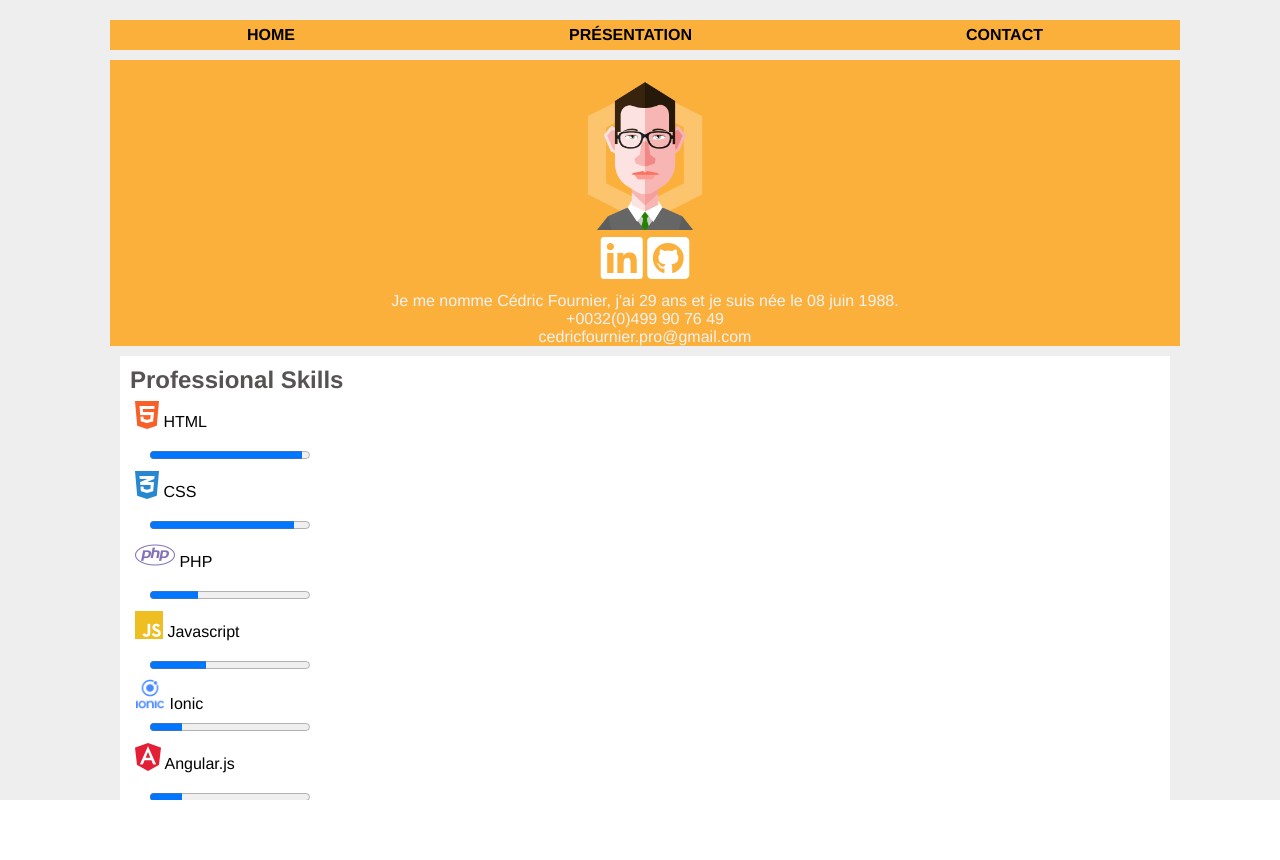
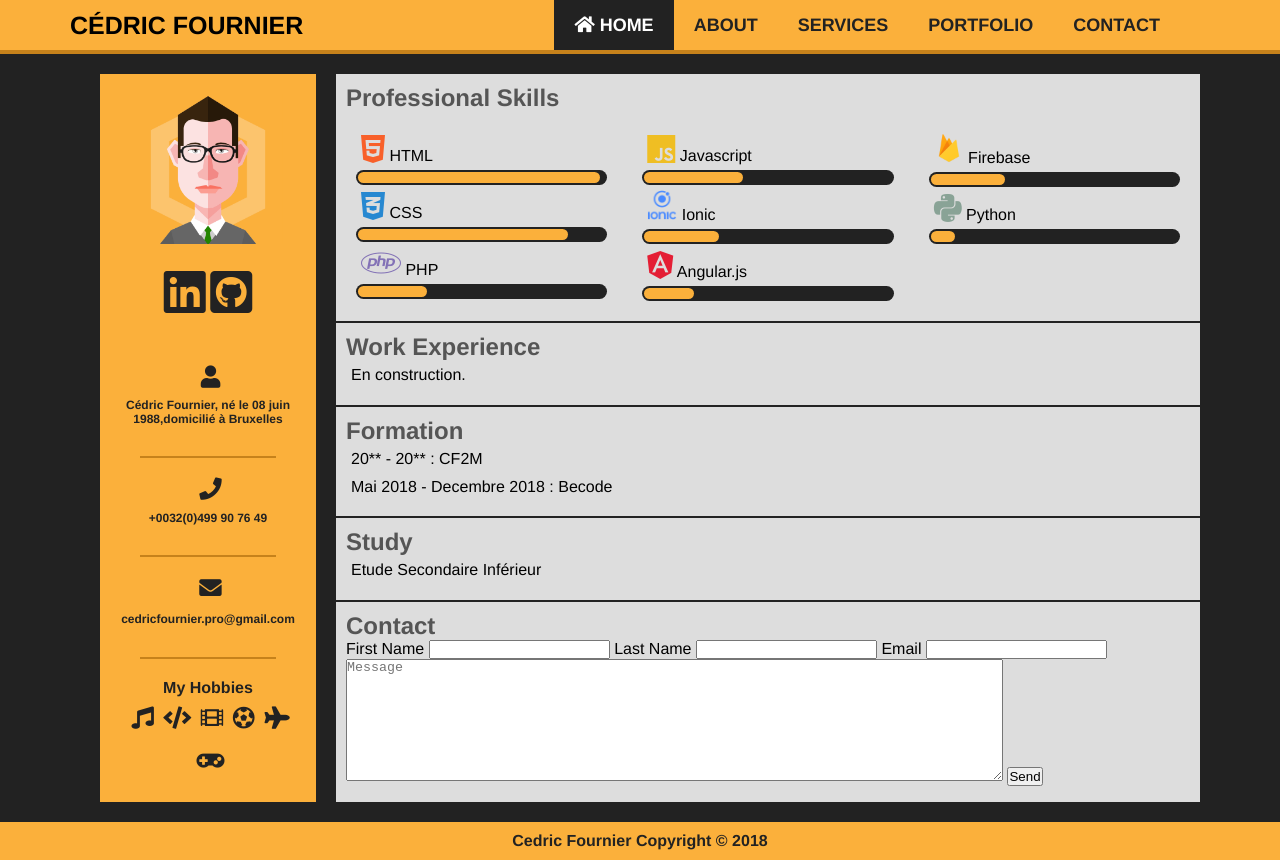
Before and after one commit to Cedric-Fournier/Becode-CV-C-Fournier, a plain HTML site: page index.html in a window 1280 px wide. Before the commit the page ends 800 px from the top, so only its background shows below. Drawn offline with nearby package versions, Linux system fonts and the light colour scheme.

Commit message:
26-05-18 19:07

```diff
--- a/Assets/CSS/style.css
+++ b/Assets/CSS/style.css
@@ -1,5 +1,5 @@
 /*----------------------------
-General
+    General All browser
 -----------------------------*/
 
 html {
@@ -14,7 +14,7 @@ html {
 html,body {
   display: block;
   height: 100%; width: 100%;
-  overflow: auto;
+  overflow: none;
 }
 
 ul,li,a {
@@ -25,74 +25,284 @@ ul,li,a {
 
 
 /*----------------------------
-Template
+    Progress Bar
+-----------------------------*/
+
+.progress {
+    background: #222;
+    border-radius: 13px;
+    height: 15px;
+    width: 100%;
+    padding: 2px;
+}
+
+.pHTML:after {
+    content: '';
+    display: block;
+    background: #fbb03b;
+    width: 98%;
+    height: 100%;
+    border-radius: 8px;
+}
+
+.pCSS:after {
+    content: '';
+    display: block;
+    background: #fbb03b;
+    width: 85%;
+    height: 100%;
+    border-radius: 9px;
+}
+
+.pPHP:after {
+    content: '';
+    display: block;
+    background: #fbb03b;
+    width: 28%;
+    height: 100%;
+    border-radius: 9px;
+}
+
+.pJAVASCRIPT:after {
+    content: '';
+    display: block;
+    background: #fbb03b;
+    width: 40%;
+    height: 100%;
+    border-radius: 9px;
+}
+
+.pIONIC:after {
+    content: '';
+    display: block;
+    background: #fbb03b;
+    width: 30%;
+    height: 100%;
+    border-radius: 9px;
+}
+
+.pANGULAR:after {
+    content: '';
+    display: block;
+    background: #fbb03b;
+    width: 20%;
+    height: 100%;
+    border-radius: 9px;
+}
+
+.pFIREBASE:after {
+    content: '';
+    display: block;
+    background: #fbb03b;
+    width: 30%;
+    height: 100%;
+    border-radius: 9px;
+}
+
+.pPYTHON:after {
+    content: '';
+    display: block;
+    background: #fbb03b;
+    width: 10%;
+    height: 100%;
+    border-radius: 9px;
+}
+
+/*----------------------------
+    HEADER & MENU
+-----------------------------*/
+header {
+}
+
+.menu {
+  /* background-color: #fbb03b; */
+  width: 100%;
+  top: 0;
+	overflow: hidden;
+  border-bottom: 4px solid #c6821b;
+  background: #fbb03b;
+}
+
+.titleWeb {
+  color: #000;
+  font-size: 25px;
+  text-decoration: none;
+  text-transform: uppercase;
+  font-weight: bold;
+  line-height: 50px;
+  margin-left: 50px;
+  /* background: #c6821b; */
+  padding: 20px;
+}
+
+.menu ul {
+  float: right;
+  margin: 0 100px 0 0;
+  padding: 0;
+  display: flex;
+  background: #fbb03b;
+  /* justify-content:space-around; */
+  /* background: rgba(251, 176, 59, .5) */
+}
+
+.menu ul li {
+  list-style: none;
+  line-height: 50px;
+}
+
+.menu ul li a{
+  display: block;
+  padding: 0 20px;
+  color: #222;
+  font-size: 18px;
+  text-decoration: none;
+  text-transform: uppercase;
+  font-weight: bold;
+  /* padding: 0 10px 0 10px; */
+}
+
+.menu ul li a i {
+  color: #222;
+}
+
+.menu ul li a:hover,
+.menu ul li a:hover i,
+.menu ul li a.active i,
+.menu ul li a.active {
+  color: #fff;
+  background-color: #222;
+  /* background: #3a280c; */
+}
+
+/*----------------------------
+    TEMPLATE
 -----------------------------*/
 
 .wrapper {
+  font-family: Helvetica, Arial, sans-serif;
+  background-color: #222;
+}
+
+.main {
   padding: 20px 100px;
-  font-family: Helvetica, Arial, sans-serif;
-  background-color: #eee;
   display: grid;
-  grid-template-columns: 1fr;
-  grid-template-rows: repeat(3, auto);
-  grid-gap: 10px;
-  grid-template-areas:  "me menu"
-                        "me container"
-                        "me footer";
+  grid-template-columns: 20% 80% ;
+  grid-template-rows: repeat(5, auto);
+  grid-gap: 2px 20px;
+  grid-template-areas:  "me professional-skills"
+                        "me work-experience"
+                        "me formation"
+                        "me study"
+                        "me contact";
 }
+
+/*----------------------------
+    ME -- LEFT
+-----------------------------*/
 
 .me {
   grid-area: me;
+  background: #fbb03b;
 }
 
-.logo, .presentation, .phone, .mail, .hobbies{
-  background-color: #fbb03b;
+.socials, .logo, .presentation, .phone, .mail, .hobbies{
   text-align: center;
-  height: AUTO;
+  padding: 10px;
+  /* color: #603e0b; */
+}
+
+.mail a, .phone p, .presentation p{
+  font-size: 12px;
+}
+
+.mail i, .phone i, .presentation i, .hobbies i{
+  font-size: 1.4em;
+  margin-left: 5px;
+  margin-bottom: 5px;
+  margin-bottom: 10px;
 }
 
 .logo {
-  grid-area: logo;
   padding-top: 20px;
 }
 
-i {
-  color: #fff;
-  margin-bottom: 10px;
+.logo img {
+  width: 100%;
+  max-width: 150px;
 }
 
-i:hover {
-  color: #000;
+.socials a i {
+  color: #222;
+  margin-bottom: 20px;
+}
+
+.socials a i:hover {
+  color: #666;
 }
 
 .presentation {
-  grid-area: presentation;
+  margin: 20px 5px 10px 5px;
+  padding: 0 0 20px 0;
+  color: #222;
+  font-weight: bold;
+}
+
+.border {
+  border-bottom: 2px solid #c6821b;
+  margin-left: 40px;
+  margin-right: 40px;
 }
 
 .phone {
-  grid-area: phone;
+  margin: 20px 5px 10px 5px;
+  padding: 0 0 20px 0;
+  color: #222;
+  font-weight: bold;
+  /* border-bottom: 2px solid #c6821b;
+  border-radius: 10px; */
 }
 
 .mail {
-  grid-area: mail;
+  margin: 20px 5px 10px 5px;
+  padding: 0 0 20px 0;
+  color: #222;
+  font-weight: bold;
+}
+
+.mail a {
+  margin: 10px 5px 30px 5px;
+  color: #222;
+  font-weight: bold;
+  text-decoration: none;
+}
+
+.mail a:hover {
+  color: #666;
 }
 
 .hobbies {
-  grid-area: hobbies;
+  margin: 10px;
+  color: #222;
+  font-weight: bold;
 }
 
-.container {
-  grid-area: container;
+.hobbies i {
+  margin-top: 10px;
+  color: #222;
 }
 
-.professional-skills, .work-experience, .formation, .study, .contact, .footer {
-    background-color: #FFF;
+/*----------------------------
+    MAIN -- RIGHT
+-----------------------------*/
+
+.professional-skills, .work-experience, .formation, .study, .contact {
+    background-color: #ddd;
     padding: 10px;
-    margin: 10px;
 }
 
 .professional-skills h2, .work-experience h2, .formation h2, .study h2, .contact h2 {
-    color: #565352;
+    color: #555;
+    text-transform: capitalize;
 }
 
 .professional-skills p, .work-experience p, .formation p, .study p {
@@ -100,64 +310,50 @@ i:hover {
 }
 
 .professional-skills {
-  grid-area: professional-skills;
+  display: grid;
+  grid-template-columns: repeat(3, 1fr) ;
+  grid-template-rows: 1fr;
+  grid-column-gap: 15px;
+  grid-template-areas:  "skillTitle skillTitle skillTitle"
+                        "skillOne skillTwo skillThree";
 }
 
-.professional-skills progress {
-  margin-left: 20px;
+.skillOne {
+  grid-area: skillOne;
+  margin: 10px;
+}
+
+.skillTwo {
+  grid-area: skillTwo;
+  margin: 10px;
+}
+
+.skillThree {
+  grid-area: skillThree;
+  margin: 10px;
 }
 
 .work-experience {
-  grid-area: work-experience;
 }
 
 .formation {
-  grid-area: formation;
 }
 
 .study {
-  grid-area: study;
 }
 
 .contact {
-  grid-area: contact;
 }
 
 .footer {
-  grid-area: footer;
+  background: #fbb03b;
+  color: #222;
+  padding: 10px;
+  font-weight: bold;
   text-align: center;
 }
 
 
-/*----------------------------
-Menu
------------------------------*/
-
-.menu {
-  grid-area: menu;
-  background-color: #fbb03b;
-  height: 30px;
-	overflow: hidden;
-	display: flex;
-  justify-content: space-around;
-}
-
-.menu li {
-	list-style: none;
-}
-
-.menu a {
-  line-height: 30px;
-  text-transform: uppercase;
-  color: #000;
-  padding: 0 10px 0 10px;
-  font-weight: bold;
-}
-
-.menu a:hover {
-  color: #fbb03b;
-  background-color: #fff;
-}
 
 
 /*----------------------------
--- a/index.html
+++ b/index.html
@@ -3,51 +3,72 @@
   <head>
     <meta charset="utf-8">
     <script src="https://ajax.googleapis.com/ajax/libs/jquery/3.3.1/jquery.min.js"></script>
-
+    <link rel="stylesheet" href="https://use.fontawesome.com/releases/v5.0.13/css/all.css" integrity="sha384-DNOHZ68U8hZfKXOrtjWvjxusGo9WQnrNx2sqG0tfsghAvtVlRW3tvkXWZh58N9jp" crossorigin="anonymous">
     <link rel="stylesheet" type="text/css" href="./Assets/CSS/style.css">
-	<link rel="stylesheet" href="https://use.fontawesome.com/releases/v5.0.13/css/all.css" integrity="sha384-DNOHZ68U8hZfKXOrtjWvjxusGo9WQnrNx2sqG0tfsghAvtVlRW3tvkXWZh58N9jp" crossorigin="anonymous">
     <title>CV Cedric Fournier</title>
   </head>
   <body>
     <div class="wrapper">
-      <div class="menu">
-        <a href="#home">Home</a>
-        <a href="#about">Présentation</a>
-        <a href="#contact">Contact</a>
-      </div>
-
-      <div class="container">
+      <header>
+        <nav class="menu">
+          <a href="#" class="titleWeb">Cédric Fournier</a>
+          <ul>
+            <li><a href="#" class="active"><i class="fas fa-home"></i> Home</a></li>
+            <li><a href="#about">About</a></li>
+            <li><a href="#services">Services</a></li>
+            <li><a href="#portfolio">Portfolio</a></li>
+            <li><a href="#contact">Contact</a></li>
+            <li></li>
+          </ul>
+        </nav>
+      </header>
+      <div class="main">
         <div class="me">
           <div class="logo">
-				<img src="./Assets/images/Cedric-Fournier.png" alt="Avatar" width="150" height="150">
+            <img src="./Assets/images/Cedric-Fournier.png" alt="Avatar">
+          </div>
+          <div class="socials">
+            <a href="https://www.linkedin.com/in/cedric-fournier-09954a163/" target="_blank"><i class="fab fa-linkedin fa-3x"></i></a>
+            <a href="https://github.com/Cedric-Fournier" target="_blank"><i class="fab fa-github-square fa-3x"></i></a>
           </div>
           <div class="presentation">
-				<a href="#linkedin"><i class="fab fa-linkedin fa-3x"></i></a>
-				<a href="#github"><i class="fab fa-github-square fa-3x"></i></a>
-				<p>Je me nomme Cédric Fournier, j'ai 29 ans et je suis née le 08 juin 1988.</p>
+            <i class="fas fa-user" title="user"></i><p>Cédric Fournier, né le 08 juin 1988,domicilié à Bruxelles</p>
           </div>
+          <div class="border"></div>
           <div class="phone">
-				<p>+0032(0)499 90 76 49</p>
+            <i class="fas fa-phone" title="phone"></i><p>+0032(0)499 90 76 49</p>
           </div>
+          <div class="border"></div>
           <div class="mail">
-				<p>cedricfournier.pro@gmail.com</p>
+            <i class="fas fa-envelope" title="mail"></i><br><a href="mailto:cedricfournier.pro@gmail.com">cedricfournier.pro@gmail.com</a>
           </div>
+          <div class="border"></div>
           <div class="hobbies">
-				<p></p>
+            <p>My Hobbies</p>
+            <i class="fas fa-music" title="Music"></i>
+            <i class="fas fa-code" title="Developer"></i>
+            <i class="fas fa-film" title="Movies"></i>
+            <i class="fas fa-futbol" title="Soccer"></i>
+            <i class="fas fa-plane" title="Travel"></i>
+            <i class="fas fa-gamepad" title="Games"></i>
           </div>
         </div>
-
         <div class="professional-skills">
-          <h2>Professional Skills</h2>
-          <p><i class="fab fa-html5 fa-2x" style="color:#F8602A;"title="HTML"></i> HTML</p> <progress value="95" max="100"></progress>
-          <p><i class="fab fa-css3-alt fa-2x" style="color:#2788D1;" title="CSS"></i> CSS</p> <progress value="90" max="100"></progress>
-          <p><i class="fab fa-php fa-2x fa-2x" style="color:#8372B6;" title="PHP"></i> PHP</p> <progress value="30" max="100"></progress>
-          <p><i class="fab fa-js fa-2x"  style="color:#EFBE23;" title="Javascript"></i> Javascript</p> <progress value="35" max="100"></progress>
-
-          <p><img src="./Assets/images/ionic.png" width="30px" alt="Ionic" title="Ionic"> Ionic</p> <progress value="20" max="100"></progress>
-          <p><i class="fab fa-angular fa-2x" style="color:#E41E34" title="Angular.js"></i> Angular.js</p> <progress value="20" max="100"></progress>
-          <p><img src="./Assets/images/firebase.png" width="30px" alt="Firebase" title="Firebase"> Firebase</p> <progress value="30" max="100"></progress>
-          <p><i class="fab fa-python fa-2x" style="color:#89A396" title="Python"></i> Python</p> <progress value="10" max="100"></progress>
+          <div class="skillTitle"><h2>Professional Skills</h2></div>
+          <div class="skillOne">
+            <p><i class="fab fa-html5 fa-2x" style="color:#F8602A;"title="HTML"></i> HTML</p><div class="progress pHTML"></div>
+            <p><i class="fab fa-css3-alt fa-2x" style="color:#2788D1;" title="CSS"></i> CSS</p><div class="progress pCSS"></div>
+            <p><i class="fab fa-php fa-2x fa-2x" style="color:#8372B6;" title="PHP"></i> PHP</p><div class="progress pPHP"></div>
+          </div>
+          <div class="skillTwo">
+            <p><i class="fab fa-js fa-2x"  style="color:#EFBE23;" title="Javascript"></i> Javascript</p><div class="progress pJAVASCRIPT"></div>
+            <p><img src="./Assets/images/ionic.png" width="30px" alt="Ionic" title="Ionic"> Ionic</p><div class="progress pIONIC"></div>
+            <p><i class="fab fa-angular fa-2x" style="color:#E41E34" title="Angular.js"></i> Angular.js</p><div class="progress pANGULAR"></div>
+          </div>
+          <div class="skillThree">
+            <p><img src="./Assets/images/firebase.png" width="30px" alt="Firebase" title="Firebase"> Firebase</p><div class="progress pFIREBASE"></div>
+            <p><i class="fab fa-python fa-2x" style="color:#89A396" title="Python"></i> Python</p><div class="progress pPYTHON"></div>
+          </div>
         </div>
         <div class="work-experience">
           <h2>Work Experience</h2>
@@ -76,9 +97,11 @@
           </form>
         </div>
       </div>
+      <footer>
         <div class="footer">
           <p>Cedric Fournier Copyright © 2018</p>
         </div>
+      </footer>
     </div>
   </body>
 </html>
```
Lines whose indentation alone changed are shown as unchanged.
